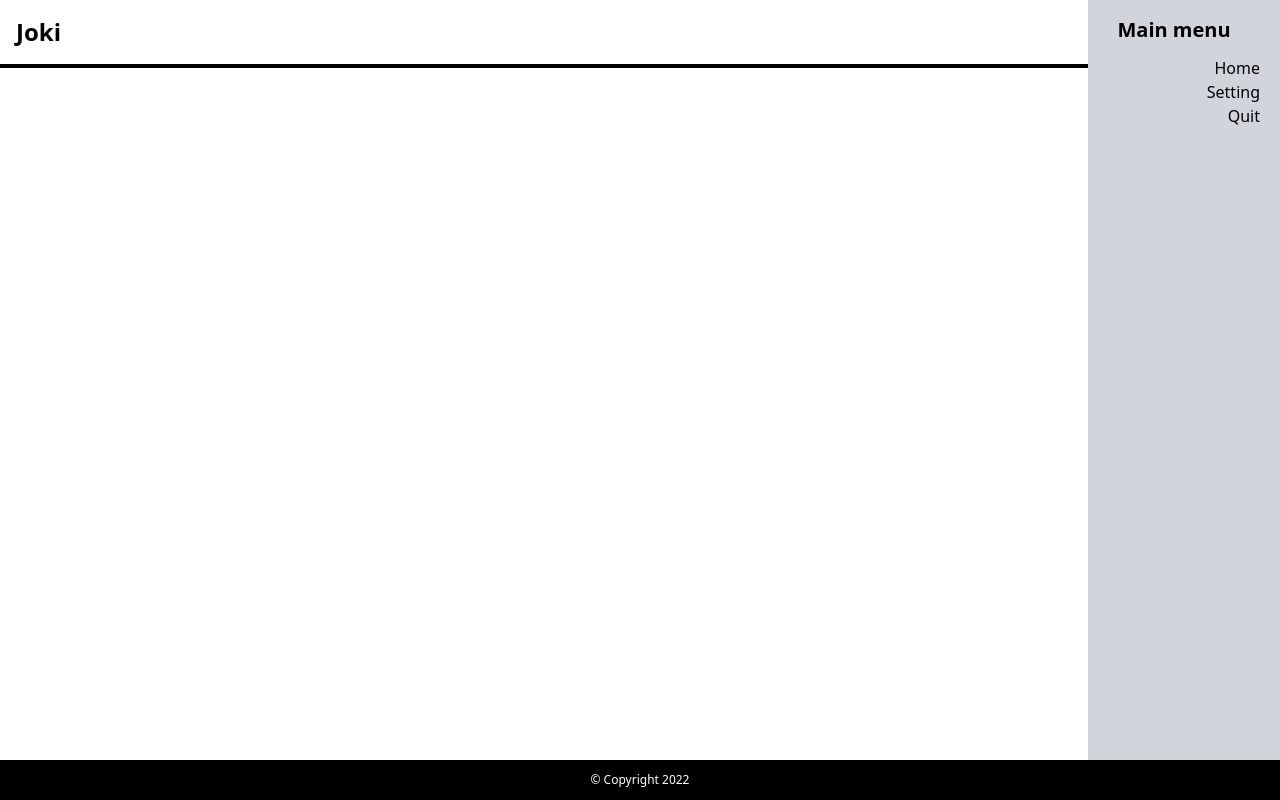
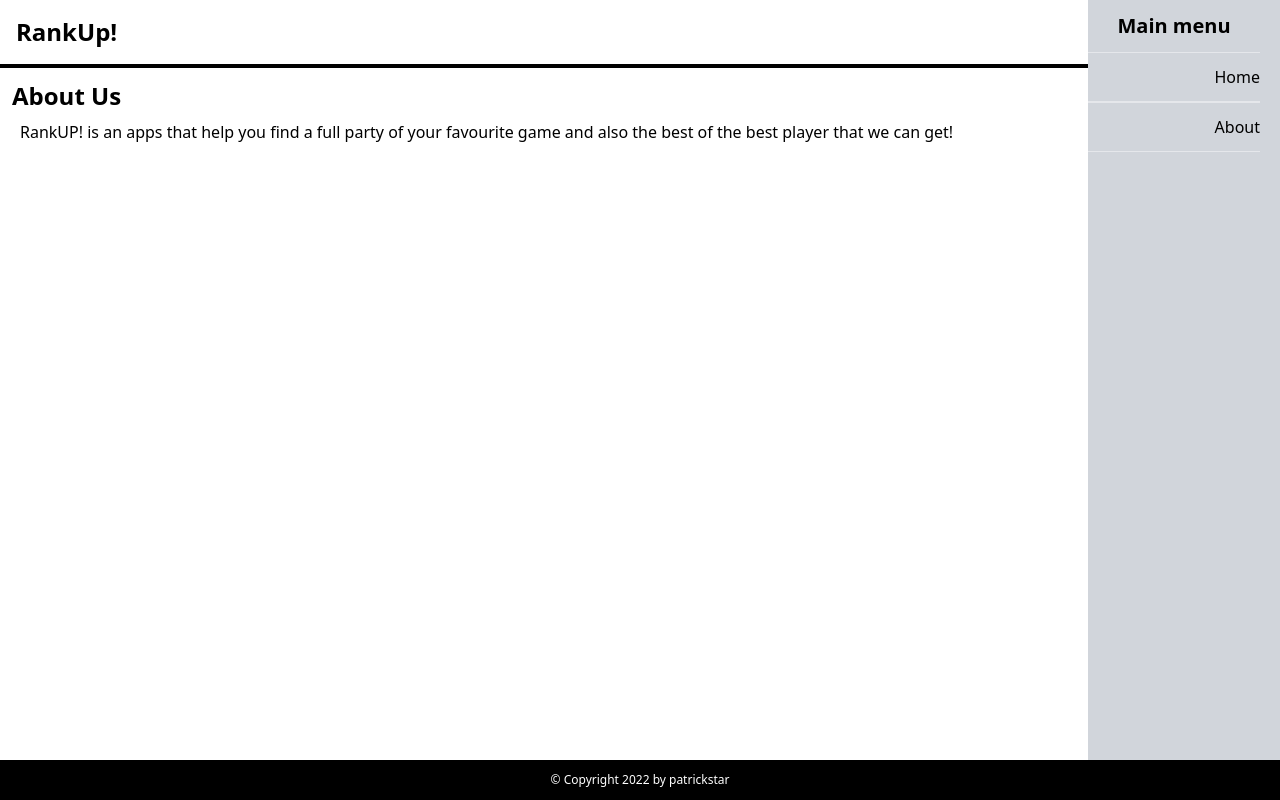
Before and after one commit to dmsar10/rakamin-project, a React (Create React App) app: page /about in a window 1280 px wide. Both pictures are taken after a click on the icon 1255 px from the left and 31 px from the top of the page. Built offline with nearby package versions, Linux system fonts and the light colour scheme.

Commit message:
Routing Home and About page

```diff
--- a/package.json
+++ b/package.json
@@ -13,6 +13,7 @@
     "postcss-cli": "^10.1.0",
     "react": "^18.2.0",
     "react-dom": "^18.2.0",
+    "react-router-dom": "5.3.4",
     "react-scripts": "5.0.1",
     "react-spring": "^9.5.5",
     "tailwindcss": "^3.2.4",
--- a/src/App.js
+++ b/src/App.js
@@ -1,12 +1,33 @@
+import React from 'react';
+import { BrowserRouter as Router, Switch, Route, Link } from 'react-router-dom';
 import logo from './logo.svg';
 import Header from './Components/Header';
 import Footer from './Components/Footer';
+import Home from './View/Home';
+import About from './View/About';
 
 function App() {
   return (
     <div>
-      <Header />
-      <Footer />
+      <Router>
+
+        <Header />
+
+        <Switch>
+
+          <Route exact path="/">
+            <Home />
+          </Route>
+
+          <Route exact path="/about">
+            <About />
+          </Route>
+
+        </Switch>
+
+        <Footer />
+
+      </Router>
     </div>
   );
 }
--- a/src/Components/Footer.js
+++ b/src/Components/Footer.js
@@ -3,7 +3,7 @@ import React from 'react'
 function Footer(){
     return (
         <footer className="bg-black text-white text-center text-xs p-3 absolute bottom-0 w-full">
-            &copy; Copyright 2022
+            &copy; Copyright 2022 by patrickstar
         </footer>
     )
 }
--- a/src/Components/Header.js
+++ b/src/Components/Header.js
@@ -5,7 +5,7 @@ function Header(){
     return (
         <header className="border-b-4 border-black p-4 flex justify-between items-center">
             <span className='font-bold text-2xl'>
-            Joki
+            RankUp!
             </span>
 
             <Navigation />
--- a/src/Components/Navigation.js
+++ b/src/Components/Navigation.js
@@ -2,6 +2,7 @@ import React, { useState } from 'react'
 import { FontAwesomeIcon } from '@fortawesome/react-fontawesome'
 import { faBars } from '@fortawesome/free-solid-svg-icons'
 import {useTransition, animated} from 'react-spring'
+import NavigationMenu from './NavigationMenu';
 
 function Navigation(){
     const [showMenu, setShowMenu] = useState(false)
@@ -27,17 +28,12 @@ function Navigation(){
                     item &&
                     <animated.div
                         style={styles}
-                        className='fixed h-full w-48 bg-gray-300 top-0 right-0 pr-5 text-center pt-4'
+                        className='fixed h-full w-48 bg-gray-300 top-0 right-0 pr-5 text-center '
                         onClick={() => setShowMenu(false)}
                     >
-                        <span className='font-bold text-xl'>
-                            Main menu
-                        </span>
-                        <ul className='text-right pt-3'>
-                            <li>Home</li>
-                            <li>Setting</li>
-                            <li>Quit</li>
-                        </ul>
+                        <NavigationMenu
+                            closeMenu={() => setShowMenu(false)}
+                        />
                     </animated.div>
                 )
             }
--- /dev/null
+++ b/src/Components/NavigationMenu.js
@@ -0,0 +1,30 @@
+import React from "react";
+import {Link} from "react-router-dom";
+
+function NavigationMenu(props){
+    return (
+        <div>
+            <div className='font-bold text-xl pt-3 pb-3'>
+                Main menu
+            </div>
+                <ul >
+                    <li className='text-right pt-3 pb-3 border-t border-b block'>
+                        <Link to="/"
+                              onClick={props.closeMenu}
+                        >
+                            Home
+                        </Link>
+                    </li>
+                    <li className='text-right pt-3 pb-3 border-t border-b block'>
+                        <Link to="/about"
+                              onClick={props.closeMenu}
+                        >
+                            About
+                        </Link>
+                    </li>
+                </ul>
+        </div>
+    )
+}
+
+export default NavigationMenu
--- /dev/null
+++ b/src/View/About.js
@@ -0,0 +1,16 @@
+import React from "react";
+
+function About(){
+    return (
+        <div>
+            <h1 className='font-bold text-2xl pl-3 pt-3'>
+                About Us
+            </h1>
+             <p className='font-medium text-m pl-5 pt-2'>
+                RankUP! is an apps that help you find a full party of your favourite game and also the best of the best player that we can get!
+             </p>
+        </div>
+    )
+}
+
+export default About
--- /dev/null
+++ b/src/View/Home.js
@@ -0,0 +1,11 @@
+import React from "react";
+
+function Home(){
+    return (
+        <div>
+            <h1 className='font-bold text-2xl pl-3 pt-3'>This is the Home</h1>
+        </div>
+    )
+}
+
+export default Home
```
Also changed, not shown: .pnp.cjs, src/tailwind.css, 1 other file (tests, documents, lock files or other folders).
